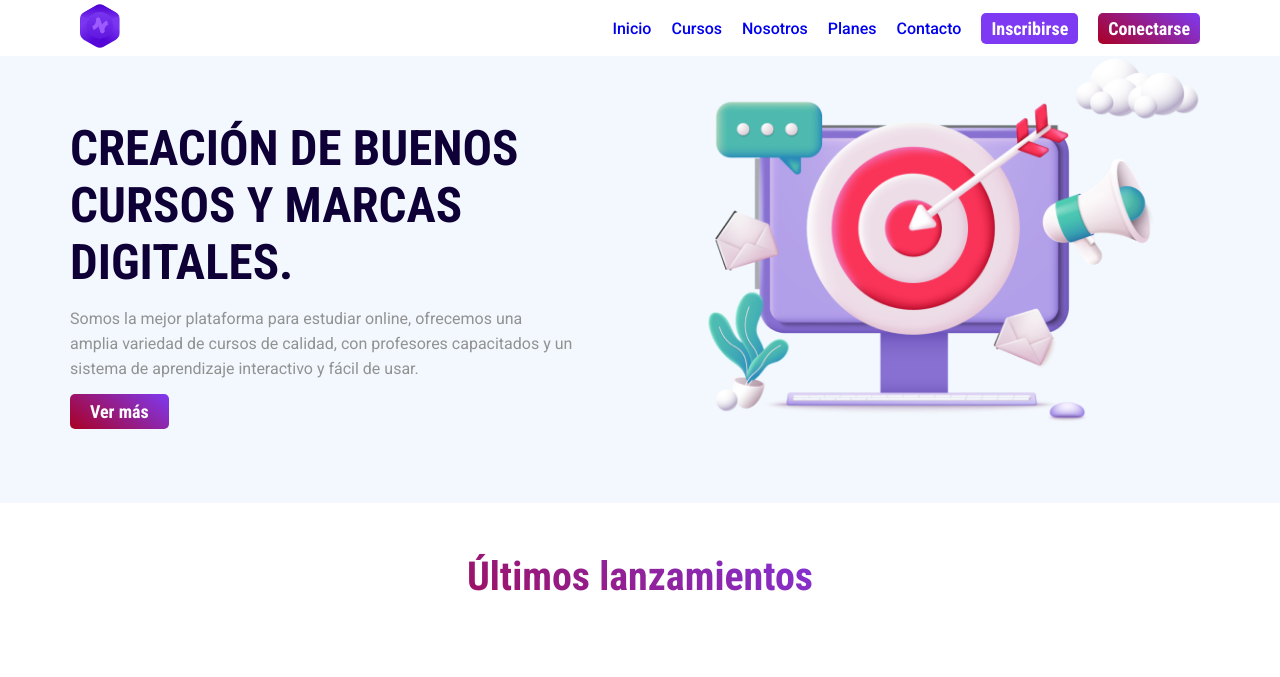
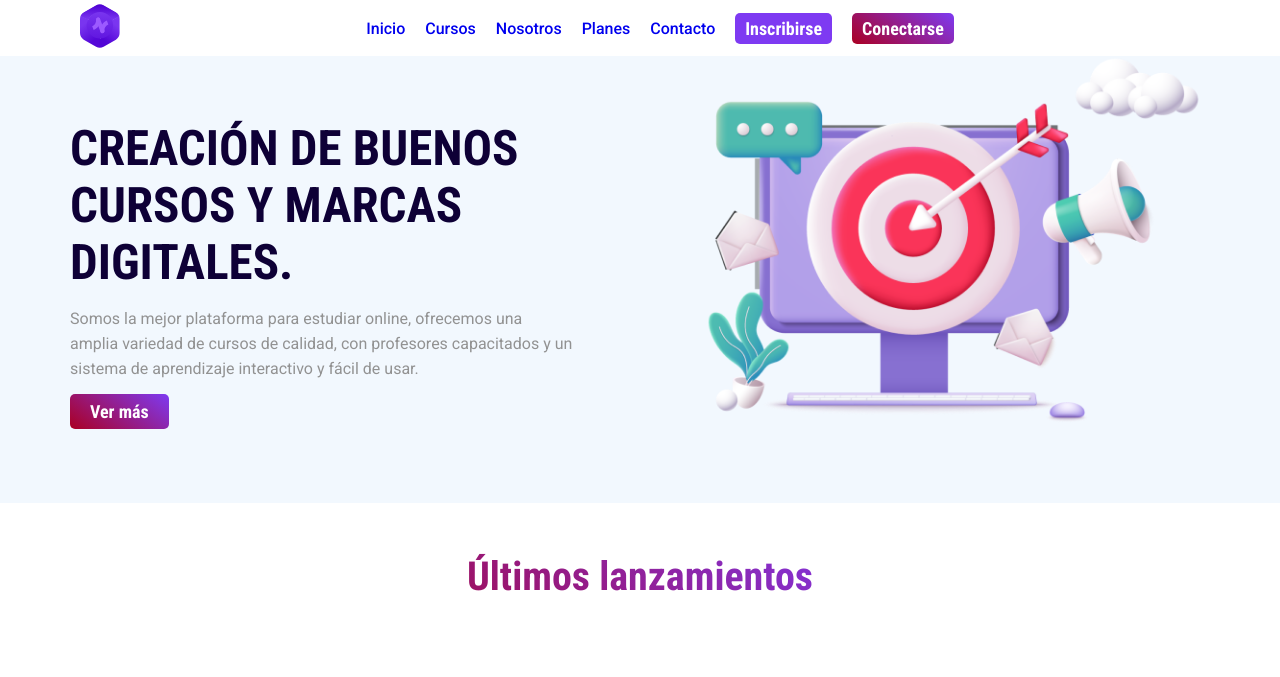
Before and after one commit to Piervil/sitioelearning, a plain HTML site: page index.html in a window 1280 px wide. Shown: the top 677 px of the page. Drawn offline with Linux system fonts and the light colour scheme.

```diff
--- a/css/styles.css
+++ b/css/styles.css
@@ -49,6 +49,11 @@ img {
 
 #check, .toggle__menu {
   display: none;
+}
+
+.navbar {
+  max-width: 1200px;
+  margin: 0 auto;
 }
 
 .navbar__menu {
```
